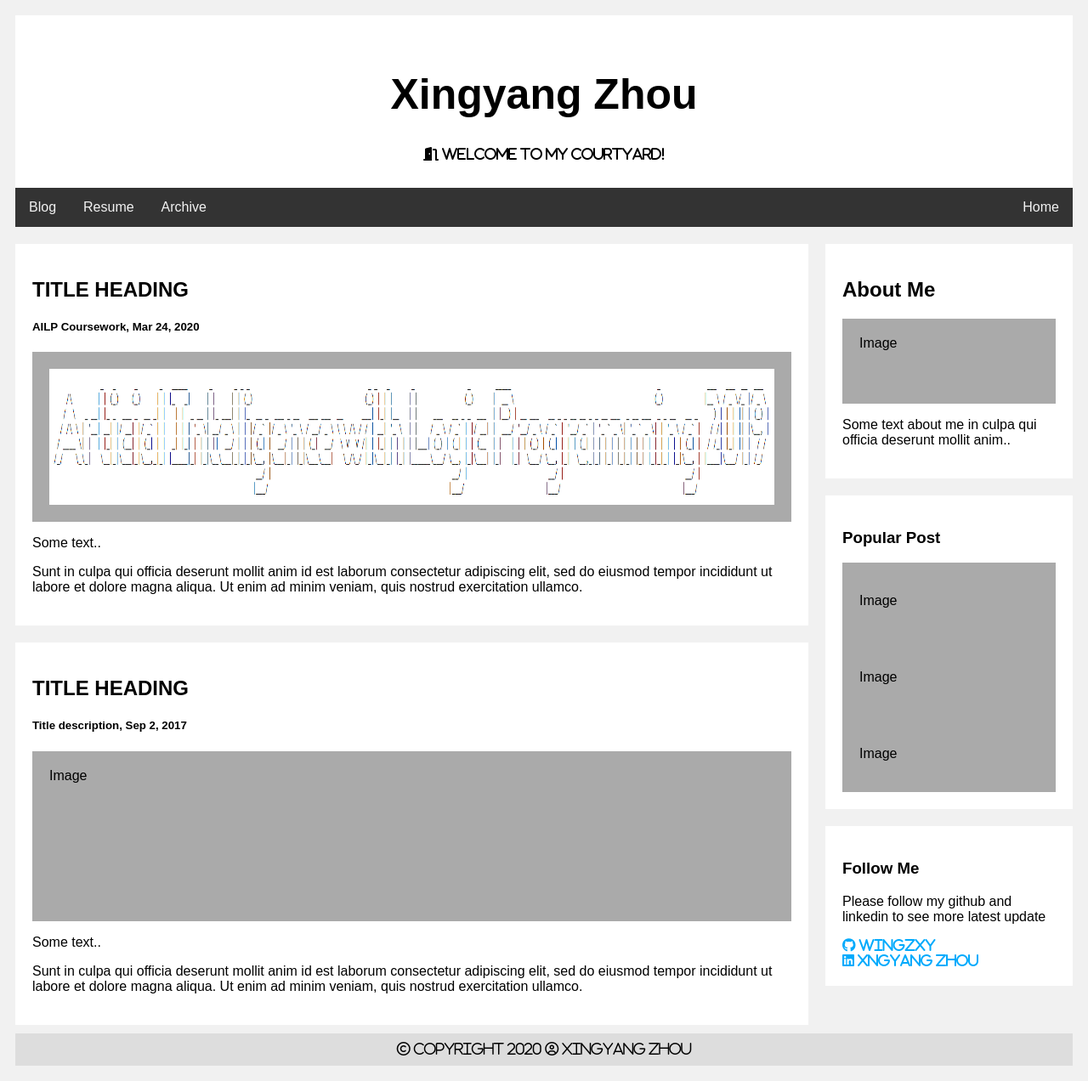
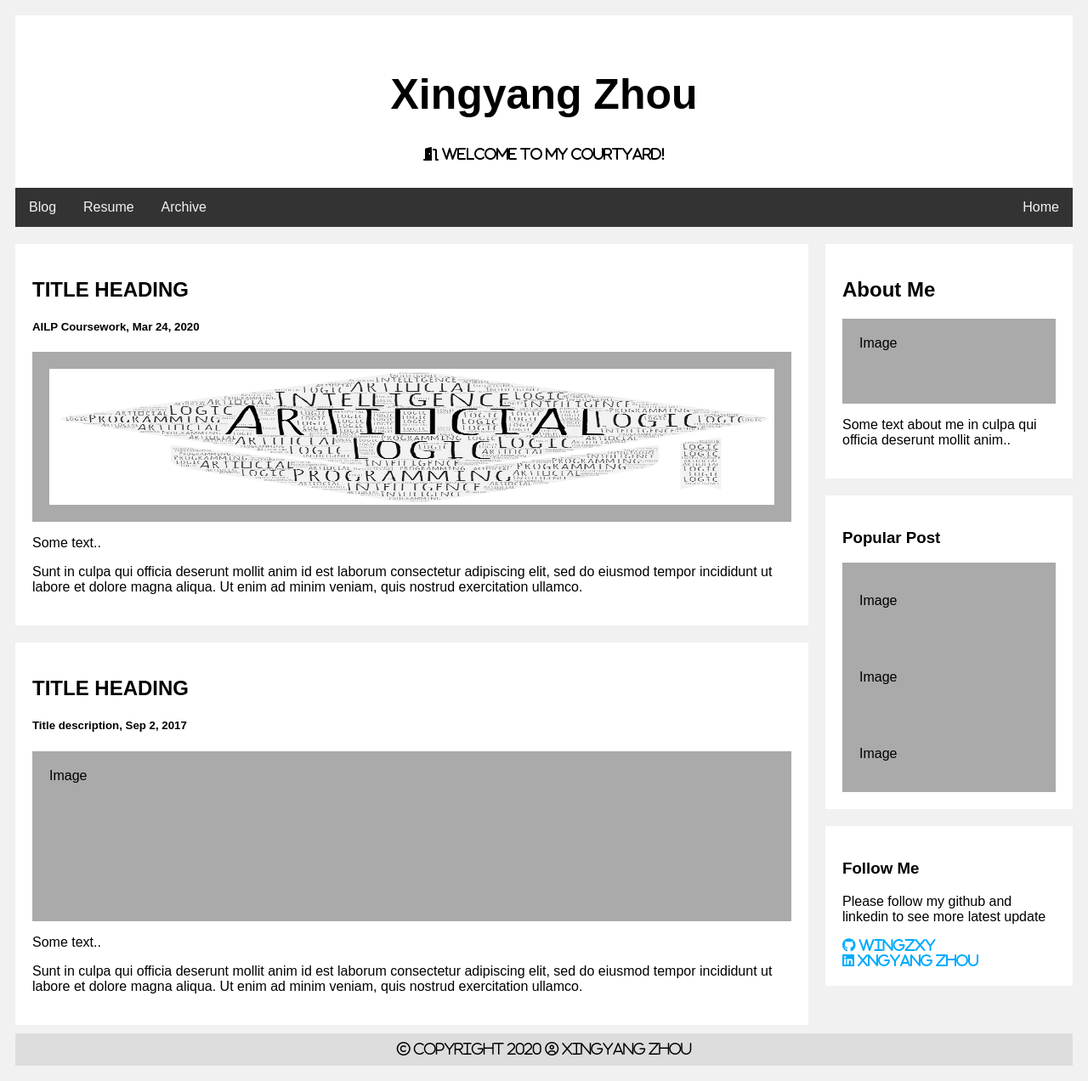
Before and after one commit to Wingzxy/Wingzxy.github.io, a Jekyll site: the page built from index.html, in a window 1280 px wide. Shown: the whole page at 85% size. Built offline with Jekyll 4.4.1, drawn with Linux system fonts in a browser that asks for light colours; nearby versions of some CDN libraries.

Commit message:
Update homepage.html

```diff
--- a/_layouts/homepage.html
+++ b/_layouts/homepage.html
@@ -25,7 +25,7 @@
     <div class="card">
       <h2>TITLE HEADING</h2>
       <h5>AILP Coursework, Mar 24, 2020</h5>
-      <div class="fakeimg" style="height:200px;"><img src="/images/ailp.PNG" alt="art words" width="100%" height="100%"></div>
+      <div class="fakeimg" style="height:200px;"><img src="/images/logo.PNG" alt="art words" width="100%" height="100%"></div>
       <p>Some text..</p>
       <p>Sunt in culpa qui officia deserunt mollit anim id est laborum consectetur adipiscing elit, sed do eiusmod tempor incididunt ut labore et dolore magna aliqua. Ut enim ad minim veniam, quis nostrud exercitation ullamco.</p>
     </div>
```
